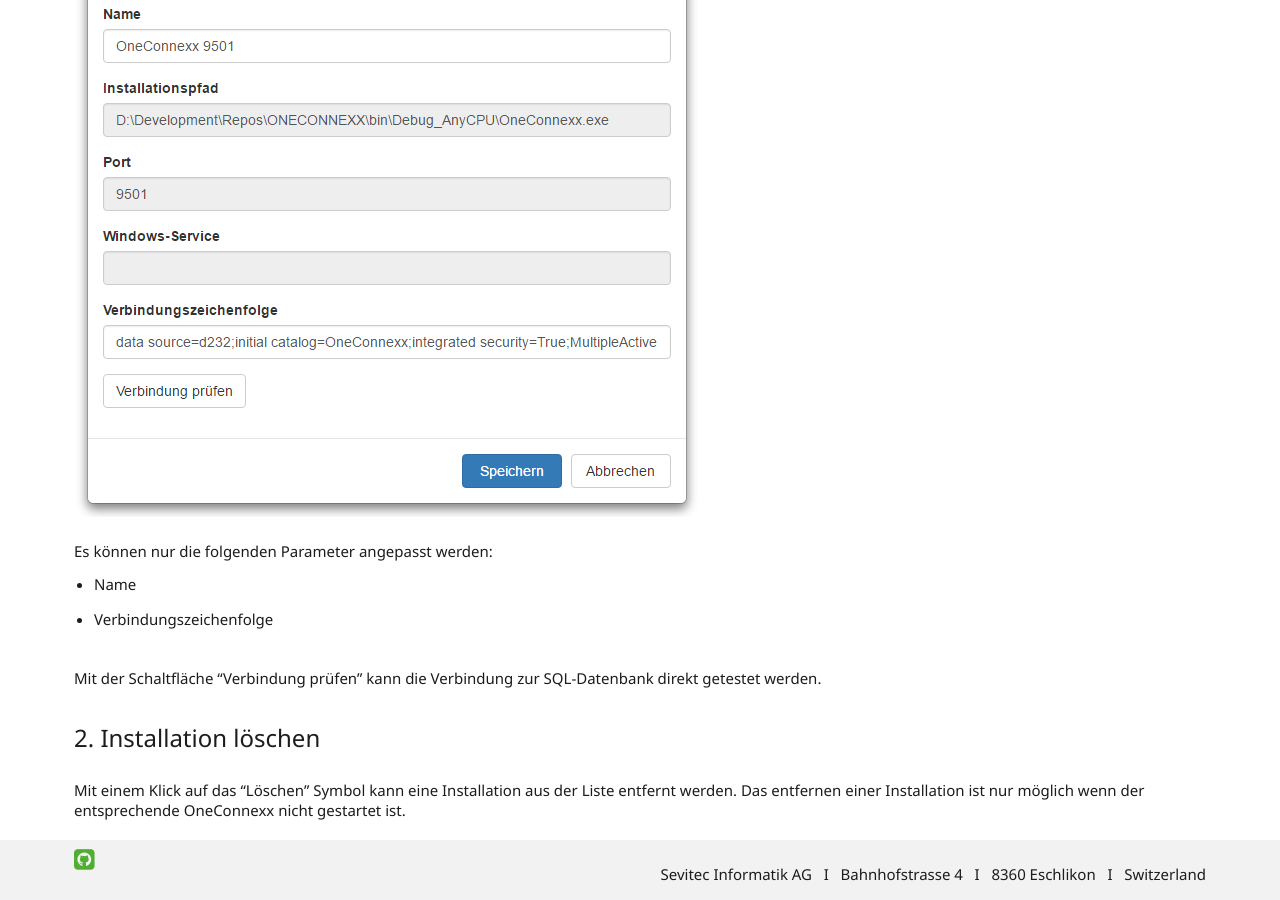
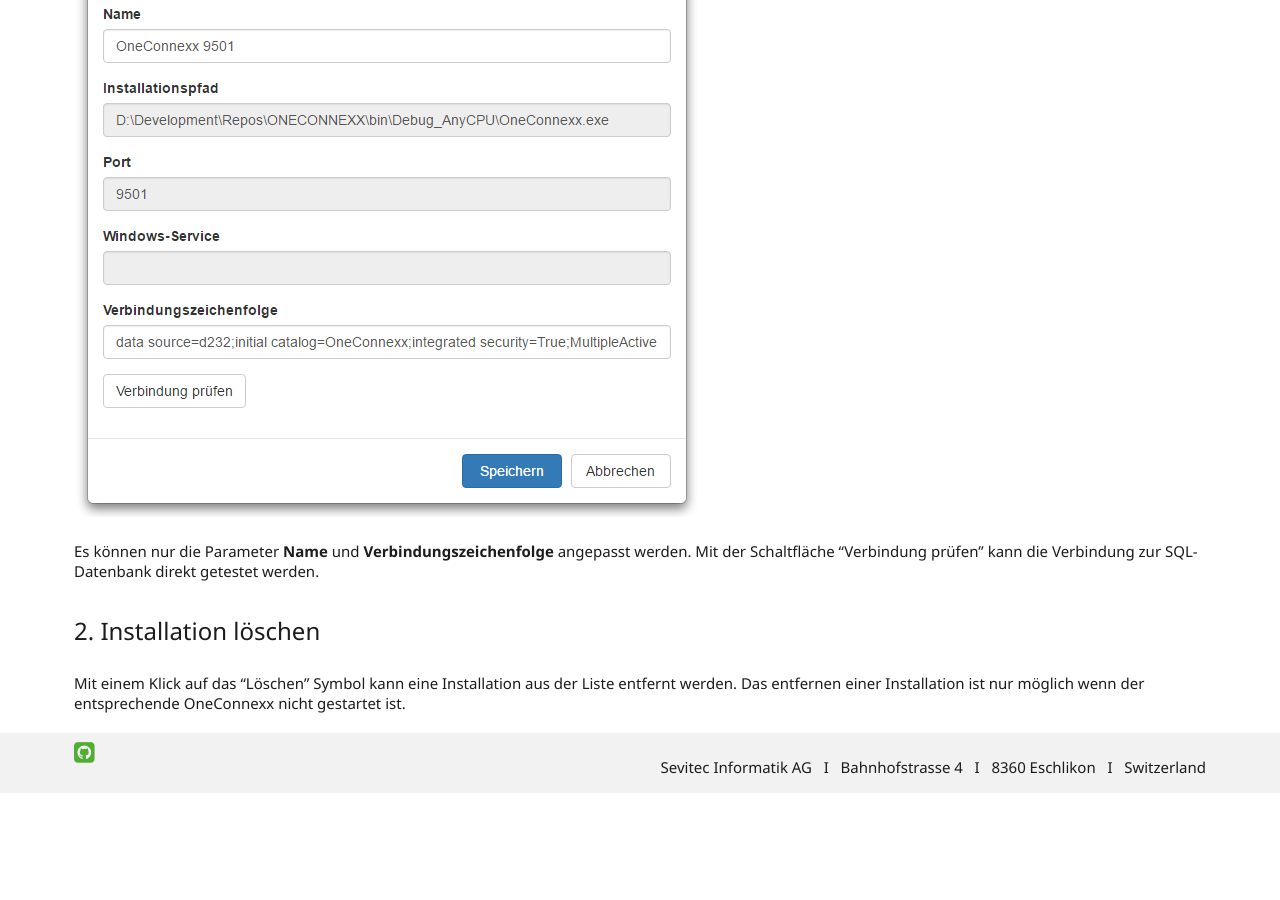
Before and after one commit to primesoft-group/oneconnexx-docs, a Jekyll site: the page built from _pages/webclient/de/installation.md, in a window 1280 px wide and 900 px high, scrolled down 1227 px. Built offline with Jekyll 4.4.1, drawn with Linux system fonts in a browser that asks for light colours; nearby versions of some CDN libraries; some web fonts are replaced; after the commit the page ends 2020 px from its top, so only the background shows below that.

Commit message:
Update installation.md

```diff
--- a/_pages/webclient/de/installation.md
+++ b/_pages/webclient/de/installation.md
@@ -26,11 +26,7 @@
 
  ![X]({{ site.baseUrl }}/assets/content-images/webclient/de/addInstallation.png "Installtion Bearbeiten")
 
-Es können nur die folgenden Parameter angepasst werden:
-
- * Name
- * Verbindungszeichenfolge
-
+Es können nur die Parameter __Name__ und __Verbindungszeichenfolge__ angepasst werden.
 Mit der Schaltfläche "Verbindung prüfen" kann die Verbindung zur SQL-Datenbank direkt getestet werden.
 
 #### 2. Installation löschen
```
